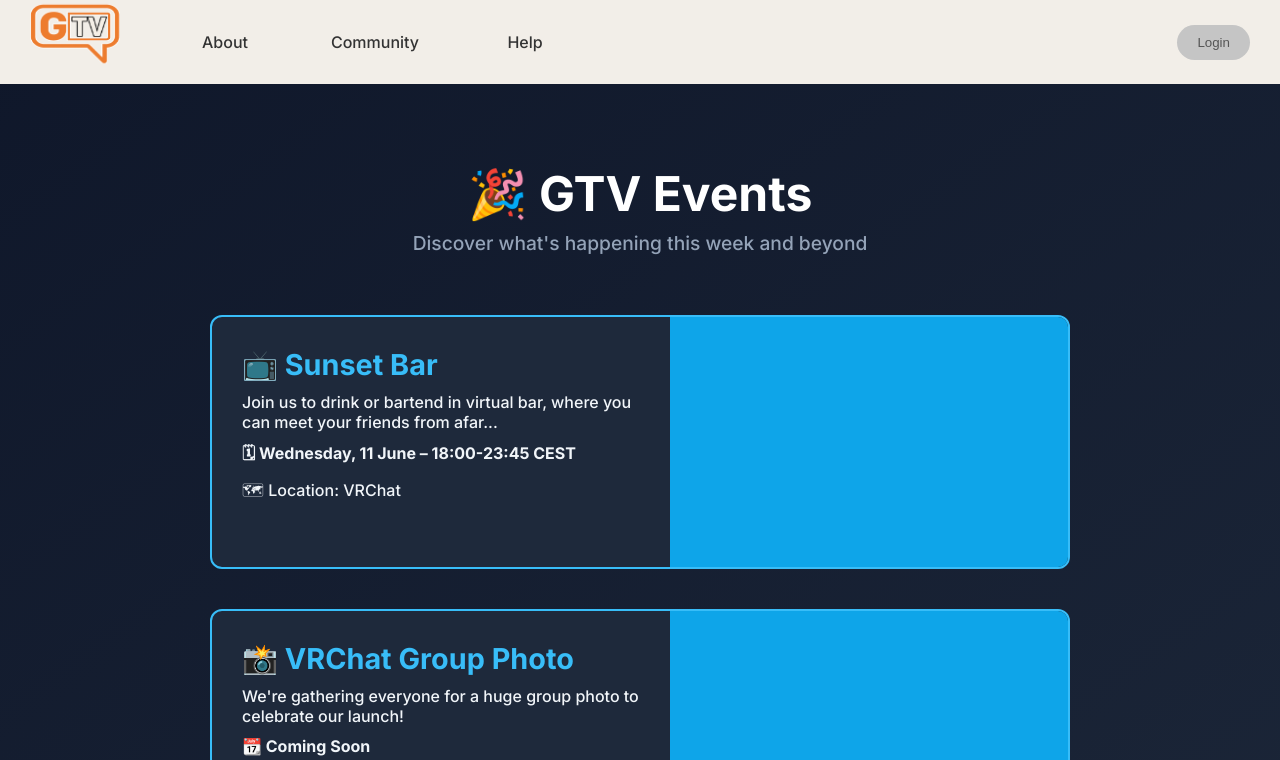
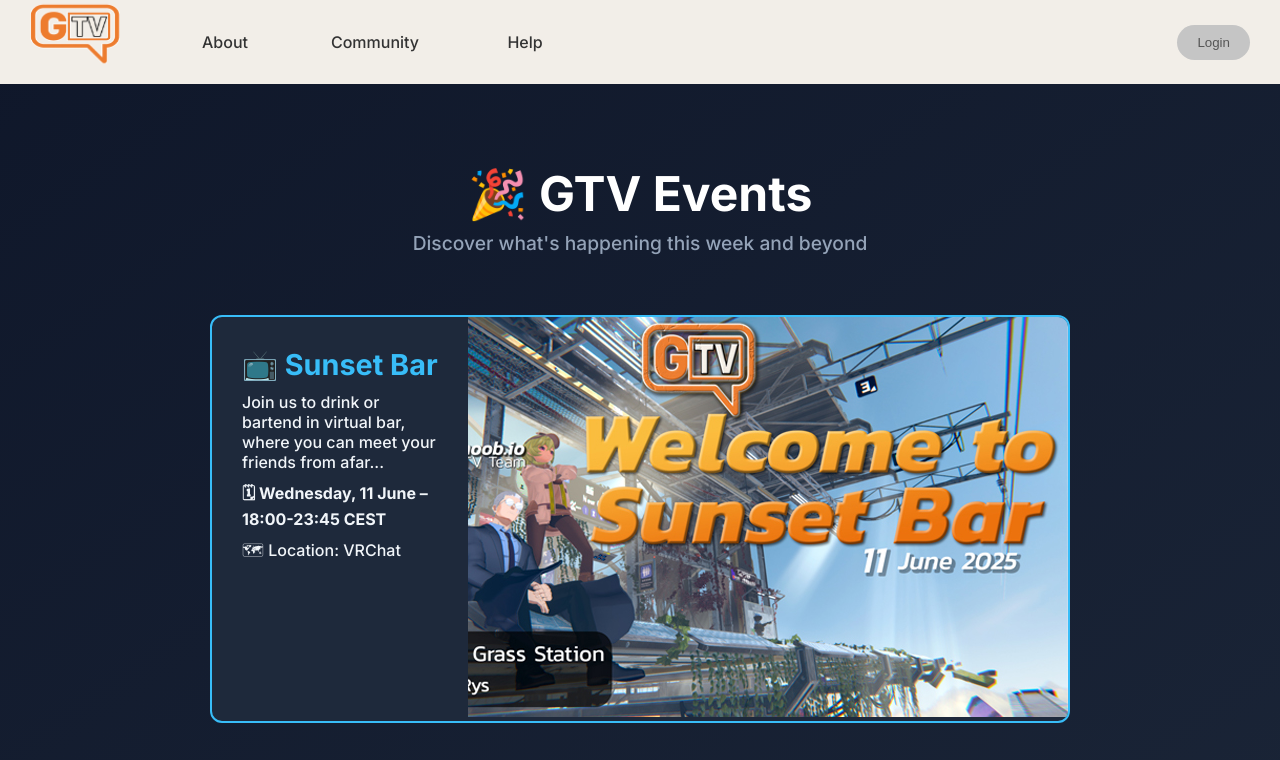
Before and after one commit to GenTVs/chatgtv-site, a plain HTML site: page htmls/Community/Events/schedule.html in a window 1280 px wide. Shown: the top 760 px of the page. Drawn offline with Linux system fonts and the light colour scheme; no server answers.

Commit message:
Update schedule.html

```diff
--- a/htmls/Community/Events/schedule.html
+++ b/htmls/Community/Events/schedule.html
@@ -440,7 +440,7 @@
                 <p class="event-date">🗓 Wednesday, 11 June – 18:00-23:45 CEST</p>
                 <p>🗺 Location: VRChat</p>
             </div>
-            <div class="event-image" style="background-image: url('photo/schedule/sunset_bar.jpg');"></div>
+            <div><img data-src="photo/schedule/sunset_bar.jpg" alt="Sunset Bar" class="event-image"></div>
         </div>
 
         <div class="event-card">
```
